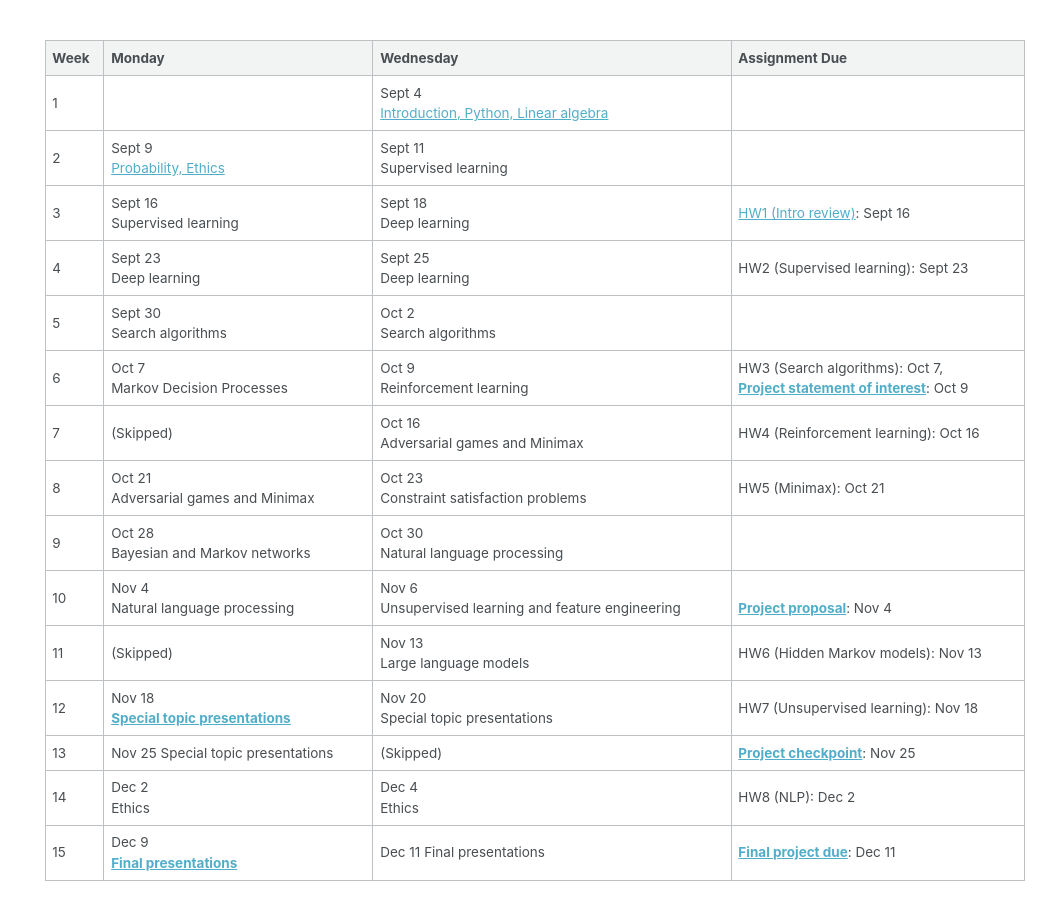
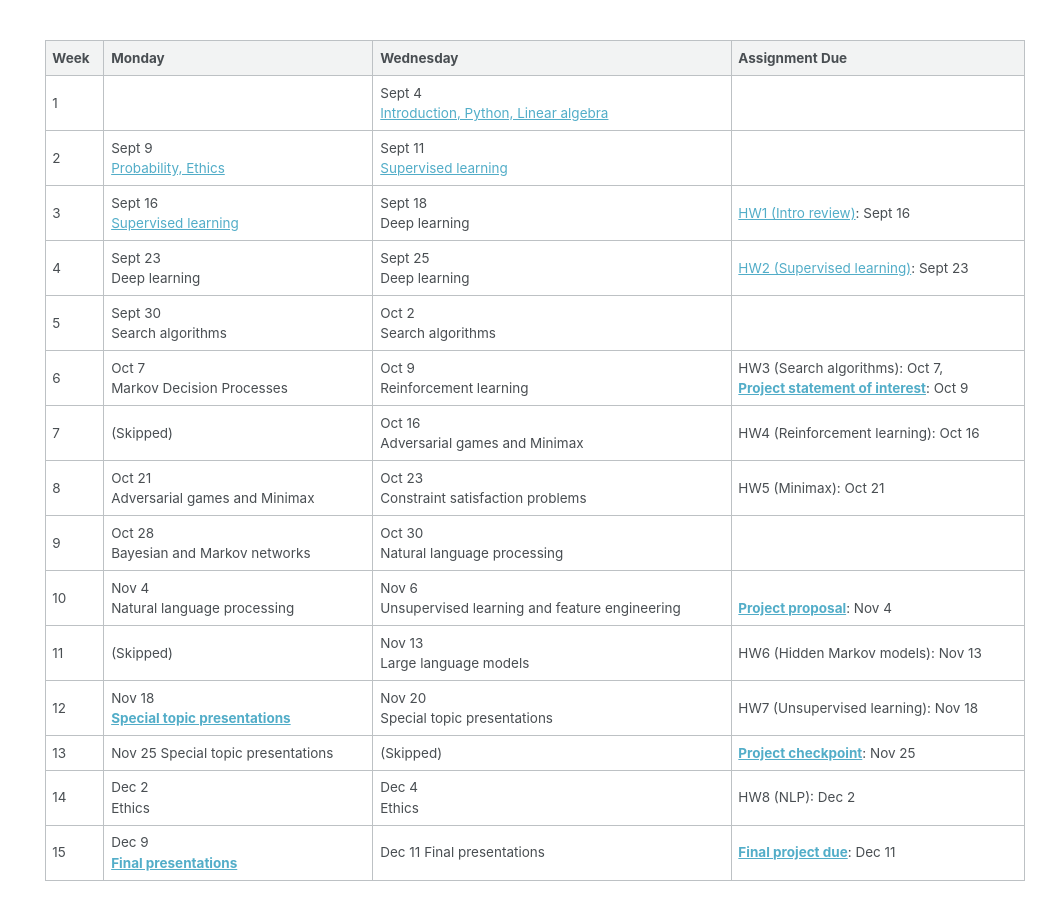
Before and after one commit to rasikabh/rasikabh.github.io, a Jekyll site: the page built from _pages/ai2024f.md, in a window 1280 px wide and 900 px high, scrolled down 660 px. Shown: the whole window, without its empty margins (237-1280 px from the left). Built offline with Jekyll 4.4.1, drawn with Linux system fonts in a browser that asks for light colours; some of the changed lines change nothing that is shown.

Commit message:
add week 2 lectures and hw

```diff
--- a/_pages/ai2024f.md
+++ b/_pages/ai2024f.md
@@ -40,9 +40,9 @@
 | Week | Monday | Wednesday | Assignment Due |
 |------|--------|-----------------------------------------------------------------------------------------------|----------------|
 | 1 |  | Sept 4 <br> [Introduction, Python, Linear algebra](https://docs.google.com/presentation/d/1FxdZXgKbWUokpamzYwia6spkZRFax5nYpk1hVzYHWrw/edit?usp=sharing) |  |
-| 2 | Sept 9 <br> [Probability, Ethics](https://docs.google.com/presentation/d/1U50GSriqw3ArM_PTs24pGC2gt9jnciEKEkoI3DvhAWU/edit?usp=sharing) | Sept 11 <br> Supervised learning |  |
-| 3 | Sept 16 <br> Supervised learning | Sept 18 <br> Deep learning | [HW1 (Intro review)](https://docs.google.com/document/d/1kpwhMz6mKmdJZSO0n61uJbhxHq_HRailONJlK1-clCg/edit?usp=sharing): Sept 16 |
-| 4 | Sept 23 <br> Deep learning | Sept 25 <br> Deep learning | HW2 (Supervised learning): Sept 23 |
+| 2 | Sept 9 <br> [Probability, Ethics](https://docs.google.com/presentation/d/1U50GSriqw3ArM_PTs24pGC2gt9jnciEKEkoI3DvhAWU/edit?usp=sharing) | Sept 11 <br> [Supervised learning](https://docs.google.com/presentation/d/1zyGaQycvo8kICe9gC1bNLwKb76-Os6IzG6dx3nqHS5g/edit?usp=sharing) |  |
+| 3 | Sept 16 <br> [Supervised learning](https://docs.google.com/presentation/d/17vEUYGDUbB-YE09orpCJGLzBLMmgSLJhNbsk0Dw5DA4/edit?usp=sharing) | Sept 18 <br> Deep learning | [HW1 (Intro review)](https://docs.google.com/document/d/1kpwhMz6mKmdJZSO0n61uJbhxHq_HRailONJlK1-clCg/edit?usp=sharing): Sept 16 |
+| 4 | Sept 23 <br> Deep learning | Sept 25 <br> Deep learning | [HW2 (Supervised learning)](https://docs.google.com/document/d/1ej9Q49kvtJikHwDJ37Jod1DrpHqipMqDJgK806qcz38/edit?usp=sharing): Sept 23 |
 | 5 | Sept 30 <br> Search algorithms  | Oct 2 <br> Search algorithms |  |
 | 6 | Oct 7 <br> Markov Decision Processes | Oct 9 <br> Reinforcement learning | HW3 (Search algorithms): Oct 7, <br> [**Project statement of interest**](https://docs.google.com/document/d/1IAtrJJK5_hGe4stb1YLSfo_UIQT32UD1ebAXFCYPNW0/edit?usp=sharing): Oct 9 |
 | 7 | (Skipped) | Oct 16 <br> Adversarial games and Minimax | HW4 (Reinforcement learning): Oct 16 |
```
